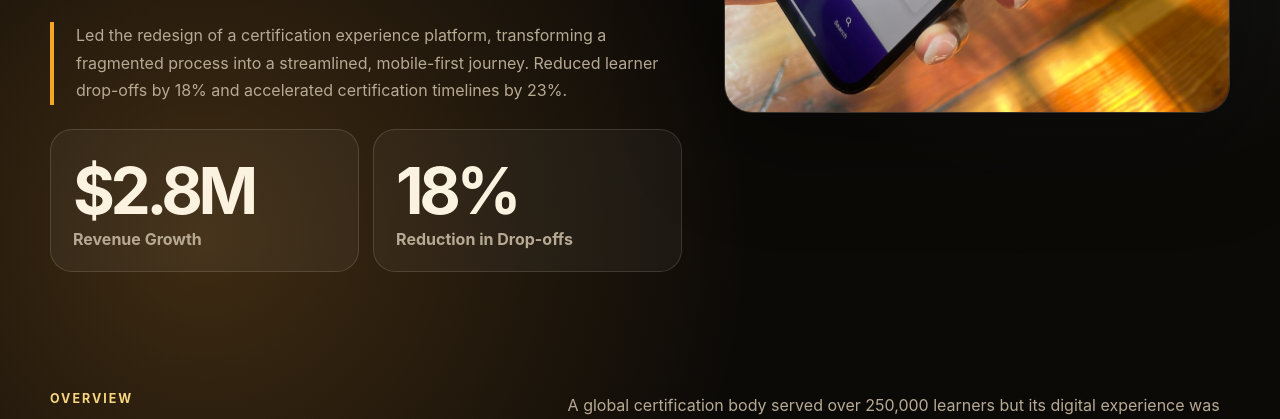
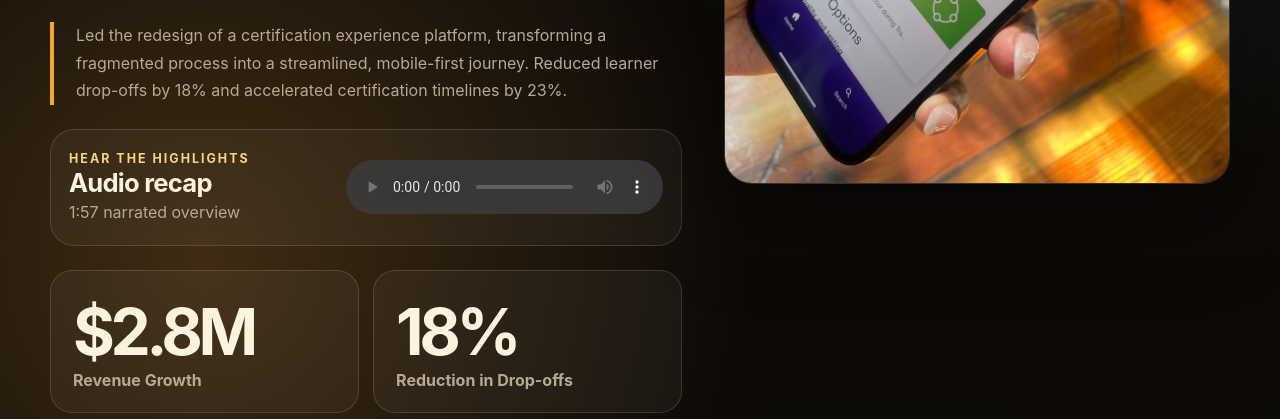
Before and after one commit to luiscielak/luiscielak-site, an Astro site: page /case-study-pmi-da in a window 1280 px wide. Shown: the part 731-1150 px from the top of the page. Built offline with nearby package versions, Linux system fonts and the light colour scheme; Astro itself is replaced by a stand-in of ours.

Commit message:
feat: migrate case study audio highlights

```diff
--- a/src/data/site.ts
+++ b/src/data/site.ts
@@ -63,6 +63,8 @@ export type CaseStudy = {
   outcomeQuote: { name: string; role: string; quote: string };
   reflection: string;
   images: string[];
+  audio: string;
+  audioDuration: string;
 };
 
 export const caseStudies: CaseStudy[] = [
@@ -96,6 +98,8 @@ export const caseStudies: CaseStudy[] = [
     outcomeQuote: { name: "Casey B.", role: "Learner Feedback", quote: "This new platform is exactly what I needed—everything is clear now, and it feels so much easier to keep going." },
     reflection: "Clear guidance and embedded help boosted user confidence and outcomes. Earlier international user testing would have strengthened localization.",
     images: ["/assets/pmi-da-research.png", "/assets/pmi-da-design.png", "/assets/pmi-da-outcome.png"],
+    audio: "/audio/pmi-da-highlights.mp3",
+    audioDuration: "1:57",
   },
   {
     slug: "case-study-pmi-pp",
@@ -127,6 +131,8 @@ export const caseStudies: CaseStudy[] = [
     outcomeQuote: { name: "Laura M.", role: "Vice President of Operations", quote: "The transformation not only eradicated fraud but also streamlined our operations, leading to a substantial reduction in support overhead and a significant boost in client satisfaction." },
     reflection: "Every design decision must be measured against revenue generation, operational efficiency, and user adoption metrics. Enterprise UX leadership requires connecting user experience improvements directly to business outcomes and stakeholder value rather than focusing solely on interface aesthetics or usability metrics.",
     images: ["/assets/pmi-pp-research.png", "/assets/pmi-pp-design.gif", "/assets/pmi-pp-outcome.png"],
+    audio: "/audio/pmi-pp-highlights.mp3",
+    audioDuration: "1:44",
   },
   {
     slug: "case-study-mss",
@@ -158,6 +164,8 @@ export const caseStudies: CaseStudy[] = [
     outcomeQuote: { name: "Alex B.", role: "Operations Manager", quote: "It’s night and day from before. Dispatch is faster, and my techs are way more confident in the field." },
     reflection: "Designing for real-world constraints like low connectivity and gloves-on usage was key. Prioritizing early-stage field testing was crucial for the success of the project.",
     images: ["/assets/mss-research.jpg", "/assets/mss-journey.jpg", "/assets/mss-design.png", "/assets/mss-outcome.gif"],
+    audio: "/audio/mss-highlights.mp3",
+    audioDuration: "1:52",
   },
 ];
 
--- a/src/pages/[slug].astro
+++ b/src/pages/[slug].astro
@@ -17,6 +17,16 @@ const { study } = Astro.props;
         <h1>{study.title}</h1>
         <p class="lede">{study.eyebrow}</p>
         <p class="case-summary">{study.summary}</p>
+        <section class="audio-card" aria-labelledby="audio-heading">
+          <div>
+            <p class="kicker">Hear the highlights</p>
+            <h2 id="audio-heading">Audio recap</h2>
+            <p>{study.audioDuration} narrated overview</p>
+          </div>
+          <audio controls preload="metadata" src={study.audio}>
+            <a href={study.audio}>Download the audio recap</a>
+          </audio>
+        </section>
         <div class="stat-grid">
           {study.stats.map((stat) => (
             <div class="stat"><strong>{stat.value}</strong><span>{stat.label}</span></div>
--- a/src/styles/global.css
+++ b/src/styles/global.css
@@ -114,6 +114,10 @@ p { color: var(--muted); line-height: 1.72; font-size: clamp(1rem, 1.25vw, 1.16r
 .case-hero { display: grid; grid-template-columns: 1fr 0.8fr; gap: 42px; align-items: center; padding: 96px 0 48px; }
 .case-hero h1 { font-size: clamp(3.2rem, 7vw, 7.2rem); }
 .case-summary { border-left: 4px solid var(--accent); padding-left: 22px; }
+.audio-card { margin-top: 24px; padding: 18px; border: 1px solid var(--line); border-radius: 24px; background: rgba(255,255,255,0.045); display: grid; grid-template-columns: 0.9fr 1.1fr; gap: 18px; align-items: center; }
+.audio-card h2 { font-size: clamp(1.25rem, 2vw, 1.9rem); letter-spacing: -0.03em; margin: 2px 0 4px; }
+.audio-card p { margin: 0; }
+.audio-card audio { width: 100%; accent-color: var(--accent); }
 .stat-grid { display: grid; grid-template-columns: repeat(2, minmax(0,1fr)); gap: 14px; margin-top: 24px; }
 .stat strong { display: block; font-size: clamp(2.4rem, 5vw, 4.8rem); letter-spacing: -0.07em; color: var(--ink); }
 .stat span { color: var(--muted); font-weight: 700; }
@@ -139,7 +143,7 @@ ul.clean li { color: #d6c8b2; line-height: 1.55; padding: 12px 14px; border: 1px
   .hero, .split, .case-hero, .two-col, .site-footer { grid-template-columns: 1fr; display: grid; }
   .hero { padding-top: 60px; }
   .hero-art { min-height: 380px; }
-  .grid-3, .services, .info-grid, .quote-grid, .case-images { grid-template-columns: 1fr; }
+  .grid-3, .services, .info-grid, .quote-grid, .case-images, .audio-card { grid-template-columns: 1fr; }
   .project-card { min-height: 420px; }
   .site-footer { align-items: start; }
   .footer-email { white-space: normal; }
```
Also changed, not shown: 3 other files.
